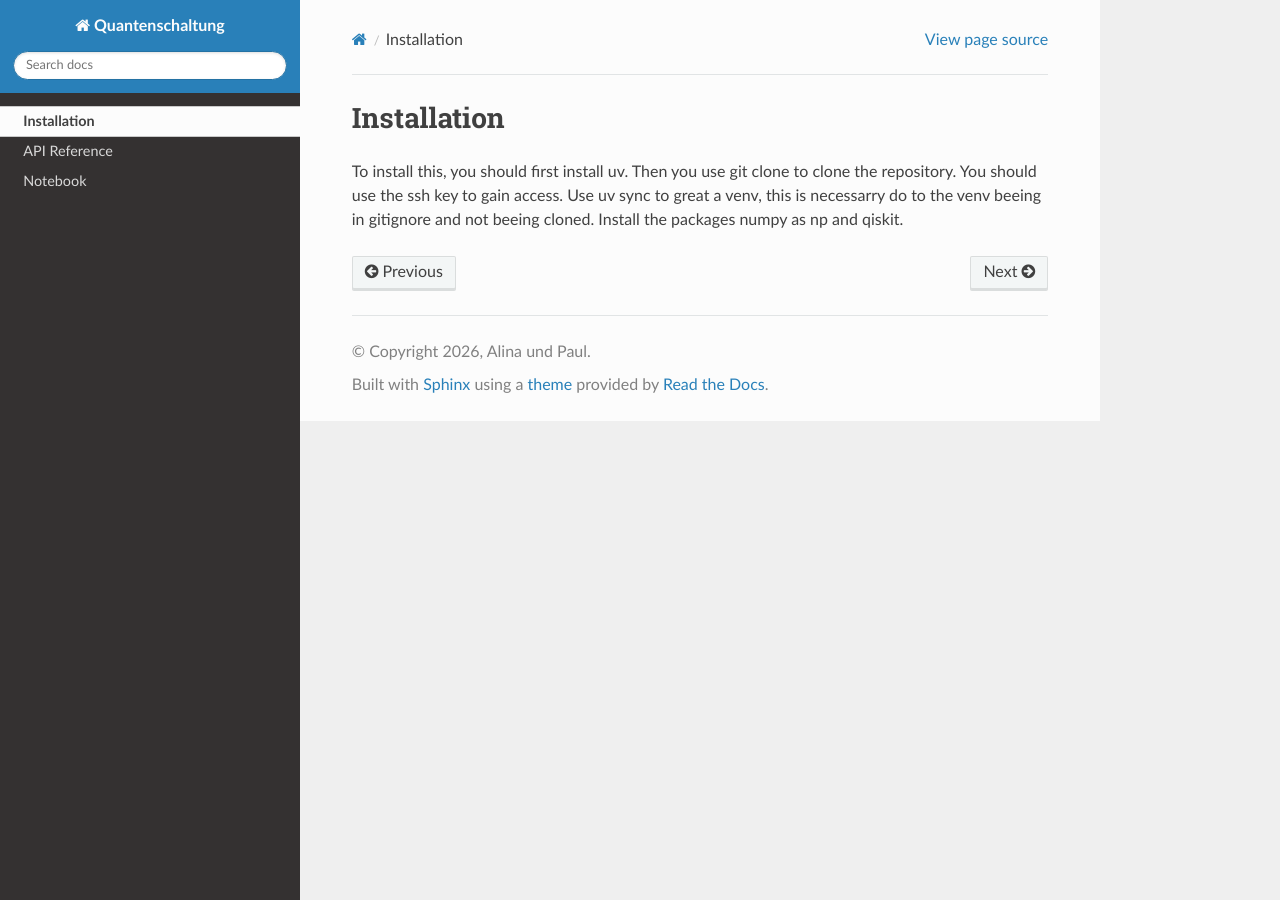
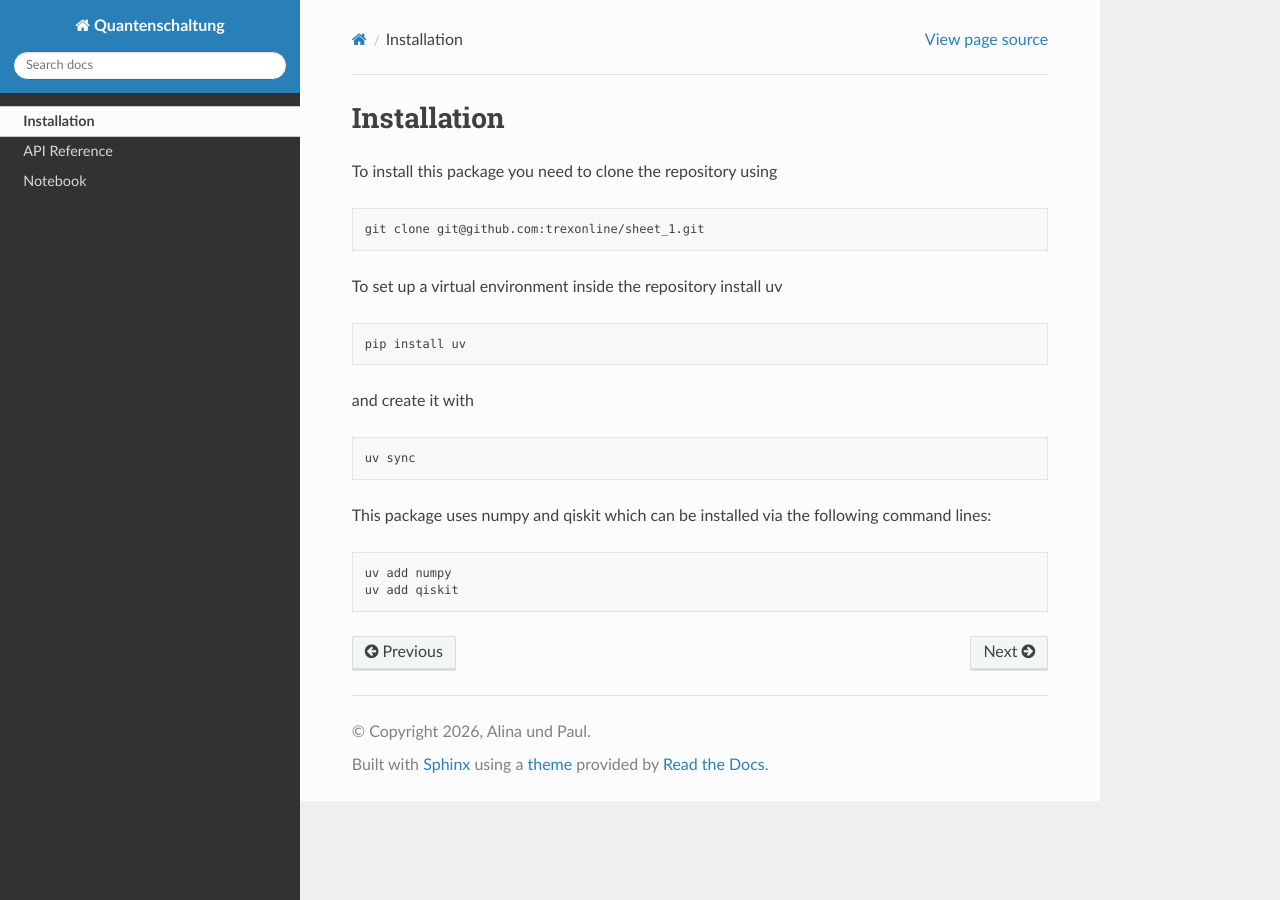
Before and after one commit to trexonline/sheet_1, a Sphinx documentation site: the page built from docs/source/installation.rst, in a window 1280 px wide. Built offline with Sphinx 7.4.7 and the Read the Docs theme 3.1.0, drawn with Linux system fonts in a browser that asks for light colours.

```diff
--- /dev/null
+++ b/docs/source/_autosummary/sheet_1.apply_cx_cuda.rst
@@ -0,0 +1,6 @@
+sheet\_1.apply\_cx\_cuda
+========================
+
+.. currentmodule:: sheet_1
+
+.. autofunction:: apply_cx_cuda
--- /dev/null
+++ b/docs/source/_autosummary/sheet_1.apply_cx_numba.rst
@@ -0,0 +1,6 @@
+sheet\_1.apply\_cx\_numba
+=========================
+
+.. currentmodule:: sheet_1
+
+.. autofunction:: apply_cx_numba
--- /dev/null
+++ b/docs/source/_autosummary/sheet_1.apply_u_cuda.rst
@@ -0,0 +1,6 @@
+sheet\_1.apply\_u\_cuda
+=======================
+
+.. currentmodule:: sheet_1
+
+.. autofunction:: apply_u_cuda
--- /dev/null
+++ b/docs/source/_autosummary/sheet_1.apply_u_numba.rst
@@ -0,0 +1,6 @@
+sheet\_1.apply\_u\_numba
+========================
+
+.. currentmodule:: sheet_1
+
+.. autofunction:: apply_u_numba
--- /dev/null
+++ b/docs/source/_autosummary/sheet_1.simulate_cuda.rst
@@ -0,0 +1,6 @@
+sheet\_1.simulate\_cuda
+=======================
+
+.. currentmodule:: sheet_1
+
+.. autofunction:: simulate_cuda
--- /dev/null
+++ b/docs/source/_autosummary/sheet_1.simulate_numba.rst
@@ -0,0 +1,6 @@
+sheet\_1.simulate\_numba
+========================
+
+.. currentmodule:: sheet_1
+
+.. autofunction:: simulate_numba
--- a/docs/source/api.rst
+++ b/docs/source/api.rst
@@ -8,3 +8,9 @@ API Reference
     simulate
     apply_u_on_state
     apply_cx_on_state
+    simulate_numba
+    apply_u_numba
+    apply_cx_numba
+    simulate_cuda
+    apply_u_cuda
+    apply_cx_cuda
--- a/docs/source/installation.rst
+++ b/docs/source/installation.rst
@@ -1,10 +1,27 @@
 Installation
 ============
 
+To install this package you need to clone the repository using
 
-To install this, you should first install uv.
-Then you use git clone to clone the repository.
-You should use the ssh key to gain access.
-Use uv sync to great a venv,
-this is necessarry do to the venv beeing in gitignore and not beeing cloned.
-Install the packages numpy as np and qiskit.
+.. code-block:: bash
+
+    git clone git@github.com:trexonline/sheet_1.git
+
+To set up a virtual environment inside the repository install uv
+
+.. code-block:: bash
+
+    pip install uv
+
+and create it with
+
+.. code-block:: bash
+
+    uv sync
+
+This package uses numpy and qiskit which can be installed via the following command lines:
+
+.. code-block:: bash
+
+    uv add numpy
+    uv add qiskit
```
